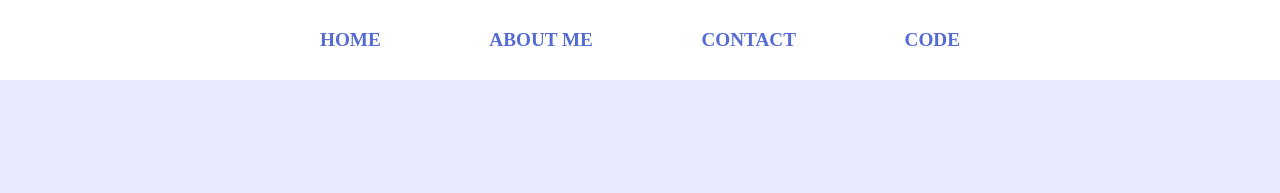
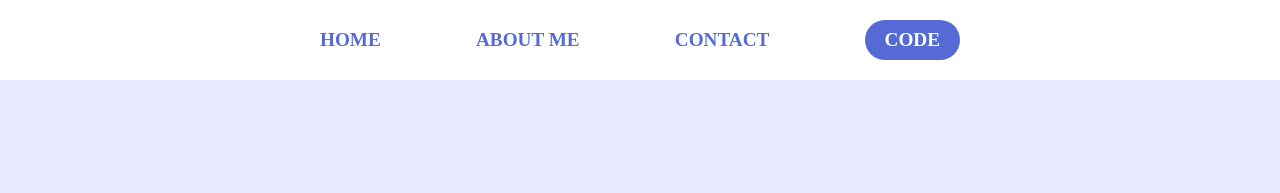
Before and after one commit to imwisdomh/portfolio, a plain HTML site: page index.html in a window 1280 px wide. Shown: the top 193 px of the page. Drawn offline with Linux system fonts and the light colour scheme.

Commit message:
💄 CODE 버튼 스타일 업데이트

```diff
--- a/css/style.css
+++ b/css/style.css
@@ -23,6 +23,7 @@ html {
 .header__list {
     display: flex;
     flex-direction: row;
+    align-items: center;
     justify-content: space-between;
 }
 
@@ -40,6 +41,16 @@ html {
 .header__list-item a:hover {
     color: black;
     text-decoration: underline;
+}
+
+.header__list-item:nth-child(4) {
+    background-color: rgb(85, 106, 212);
+    padding: 10px 20px;
+    border-radius: 20px;
+}
+
+.header__list-item:nth-child(4) a {
+    color: white;
 }
 
 .main {
```
